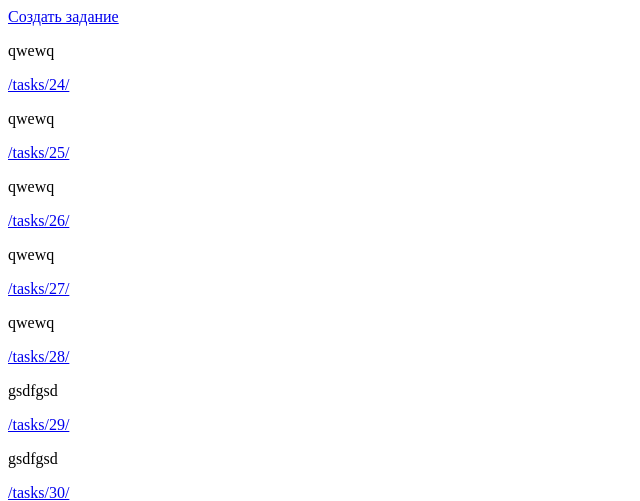
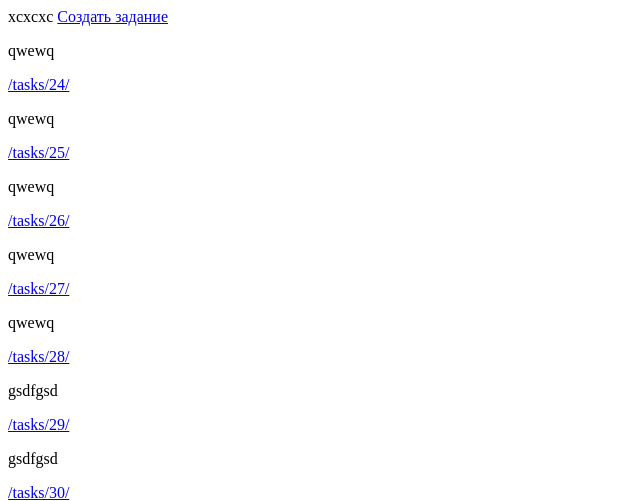
Before and after one commit to Topando/studylance, a Django app: page /tasks/ in a window 1280 px wide. Shown: the top 501 px of the page, without its empty margins (0-640 px from the left). Run offline with Django 4.2, Linux system fonts and the light colour scheme; data comes from the database, SQL or seed files in the repository.

Commit message:
Update base.html

```diff
--- a/app/templates/app/base.html
+++ b/app/templates/app/base.html
@@ -6,7 +6,7 @@
     <link type="text/css" href="{% static 'app/css/styles.css' %}" rel="stylesheet"/>
     <title>{% block title %}{% endblock %}</title>
 </head>
-<body>
+<body>xcxcxc
 {% block body %}
 {% endblock %}
 </body>
```
